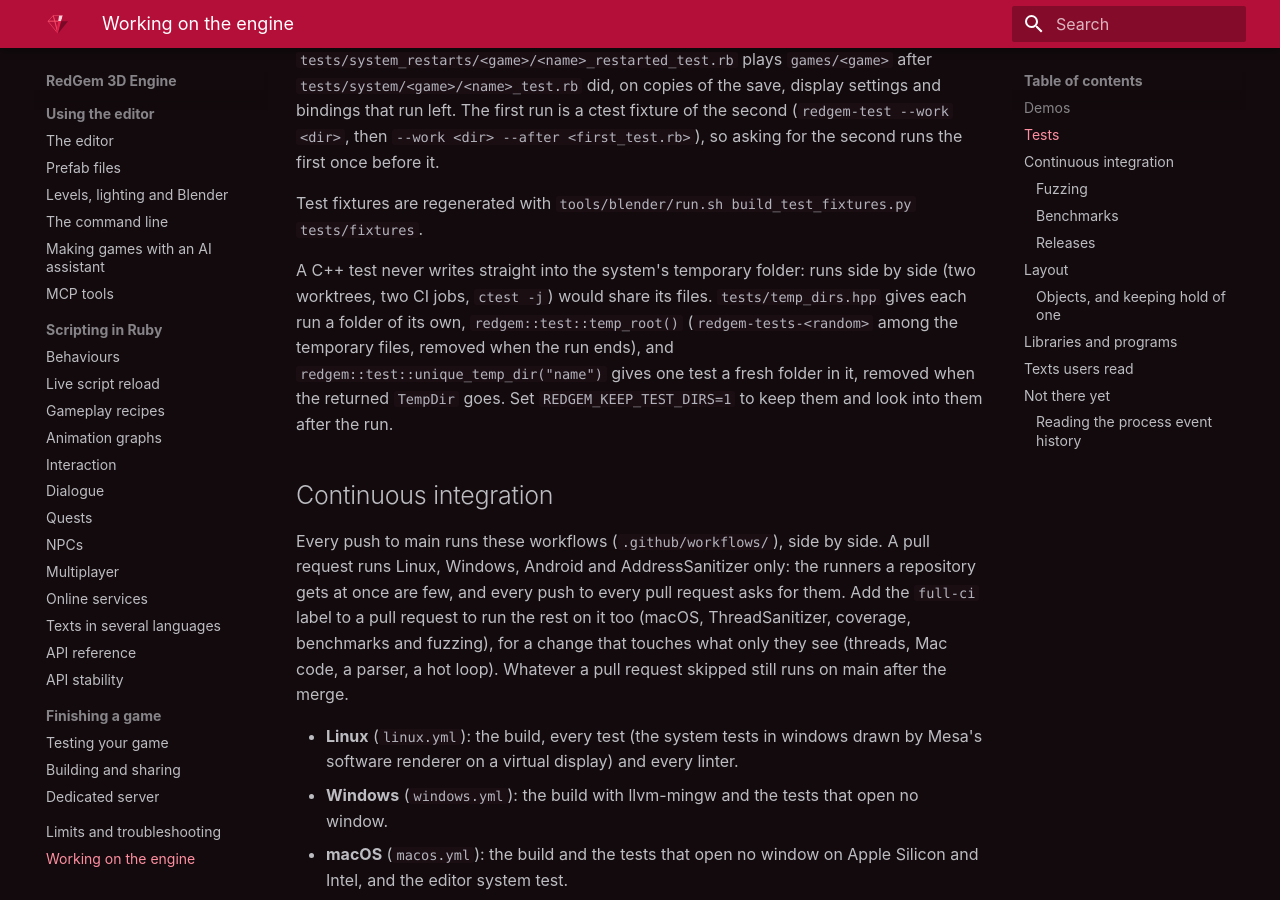
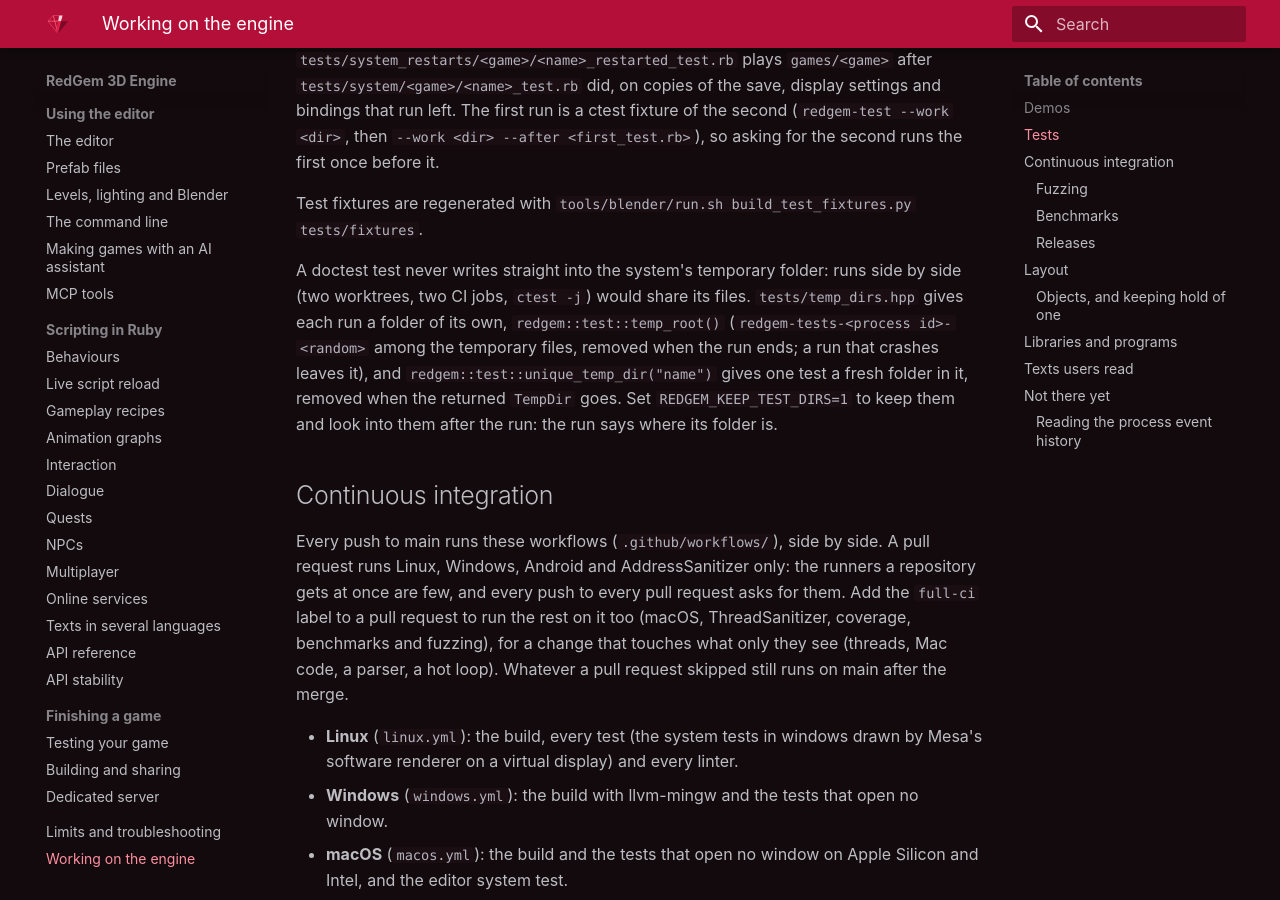
Before and after one commit to carlosdanielpohlod/redgem, an MkDocs documentation site: the page built from docs/contributing.md, in a window 1280 px wide and 900 px high, scrolled down 1959 px. Built offline with MkDocs 1.6.1 and Material for MkDocs 9.7.7, drawn with Linux system fonts in a browser that asks for light colours.

Commit message:
Make test folders private and name them after the run's process
The Android stage cache refuses a folder others can write in, so each
fresh test folder is now the owner's alone. The run's folder has the
process id in its name and is printed when REDGEM_KEEP_TEST_DIRS keeps it.

```diff
--- a/docs/contributing.md
+++ b/docs/contributing.md
@@ -86,12 +86,12 @@ run left. The first run is a ctest fixture of the second (`redgem-test --work <d
 Test fixtures are regenerated with
 `tools/blender/run.sh build_test_fixtures.py tests/fixtures`.
 
-A C++ test never writes straight into the system's temporary folder: runs side by side (two
+A doctest test never writes straight into the system's temporary folder: runs side by side (two
 worktrees, two CI jobs, `ctest -j`) would share its files. `tests/temp_dirs.hpp` gives each run a
-folder of its own, `redgem::test::temp_root()` (`redgem-tests-<random>` among the temporary files,
-removed when the run ends), and `redgem::test::unique_temp_dir("name")` gives one test a fresh
+folder of its own, `redgem::test::temp_root()` (`redgem-tests-<process id>-<random>` among the
+temporary files, removed when the run ends; a run that crashes leaves it), and `redgem::test::unique_temp_dir("name")` gives one test a fresh
 folder in it, removed when the returned `TempDir` goes. Set `REDGEM_KEEP_TEST_DIRS=1` to keep them
-and look into them after the run.
+and look into them after the run: the run says where its folder is.
 
 ## Continuous integration
 
```
Also changed, not shown: CHANGELOG.md (+1 -1 lines), 2 other files.
